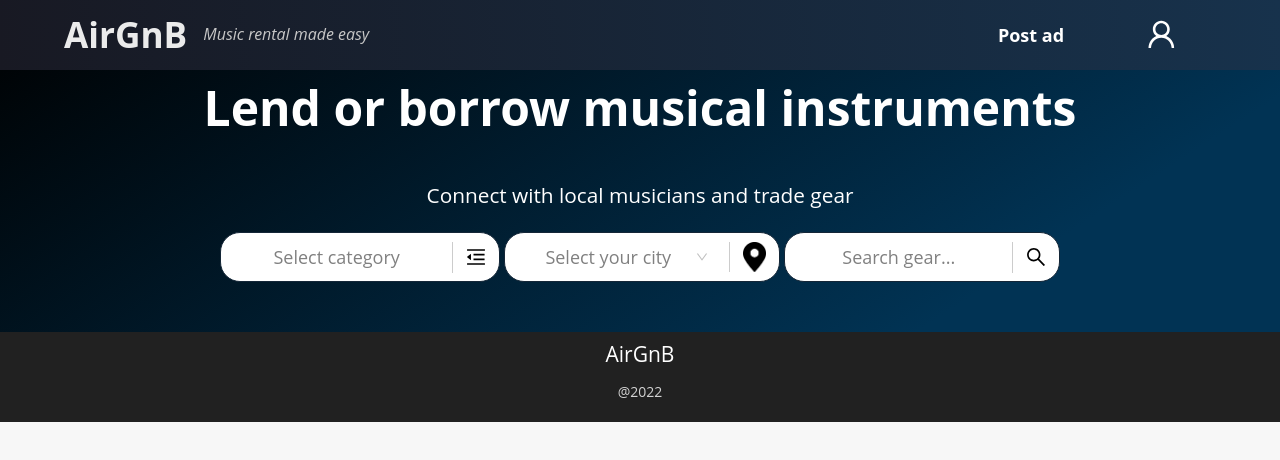
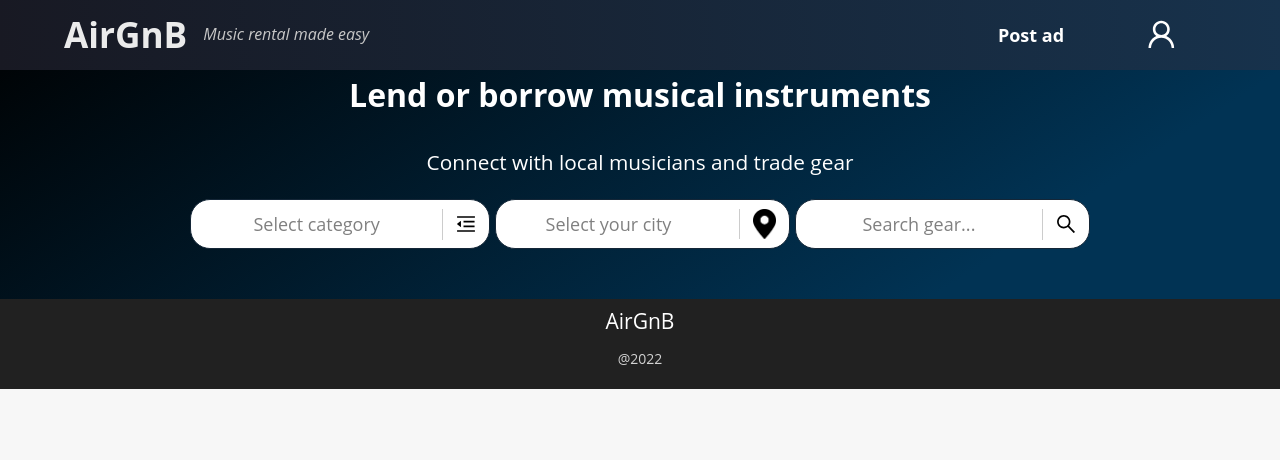
Before and after one commit to leo-dao/AirGnB, a React (Create React App) app in the folder client/: page / in a window 1280 px wide. Shown: the top 460 px of the page. Built offline with nearby package versions, Linux system fonts and the light colour scheme; no server answers.

Commit message:
Cleaned up homepage

```diff
--- a/client/src/components/Atoms/FilterInput/index.tsx
+++ b/client/src/components/Atoms/FilterInput/index.tsx
@@ -4,25 +4,24 @@ import styled from "styled-components";
 const FilterContainer = styled.div.attrs((props: FilterInputProps) => props)`
     border-radius: 20px;
     background-color: white;
-    border: 0.1px solid #142637;
+    border: 1px solid #142637;
     display: flex;
     align-items: center;
     text-align: center;
     cursor: ${props => props.disabled ? "not-allowed" : "pointer"};
-    width: 20em;
+    width: 300px;
     height: 50px;
     transition: all 0.2s ease-in-out;
     &:hover {
-        //border-color:  #1eb5f0;
-        border: 1px solid #1eb5f0;
+        border-color: #1eb5f0;
     }
     .ant-select-selection-placeholder {
         color: grey;
     }
 
-    @media (max-width: 900px) {
-        width: 100%;
-    }
+    /* @media (max-width: 900px) {
+        width: 200px
+    } */
 `;
 
 const StyledContent = styled.div`
--- a/client/src/components/Atoms/Input/index.tsx
+++ b/client/src/components/Atoms/Input/index.tsx
@@ -28,7 +28,6 @@ const StyledInput = styled.input`
             position: relative;
             left: 10px;
         }
-
     &:hover{
         transition: all 0.3s ease-in-out;
         border-color: #1eb5f0;
--- a/client/src/components/Atoms/Location/index.tsx
+++ b/client/src/components/Atoms/Location/index.tsx
@@ -22,6 +22,9 @@ const Location = (props: Props) => {
             bordered={false}
             options={props.data}
             allowClear={true}
+            clearIcon
+            suffixIcon
+            removeIcon
             placeholder="Select your city"
             filterOption={(inputValue, option) =>
                 option!.value.toUpperCase().indexOf(inputValue.toUpperCase()) !== -1
--- a/client/src/components/Molecules/SearchBox/index.tsx
+++ b/client/src/components/Molecules/SearchBox/index.tsx
@@ -7,10 +7,11 @@ const StyledInput = styled.input`
     border: none;
     outline: none;
     width: 100%;
-    text-align: center;
+    text-align: left;
     background-color: transparent;
     ::placeholder {
         color: grey;
+        text-align: center;
     }
     `;
 
--- a/client/src/components/Organisms/Search/index.tsx
+++ b/client/src/components/Organisms/Search/index.tsx
@@ -14,7 +14,6 @@ const Container = styled.div`
 
     @media (max-width: 900px) {
         flex-direction: column;
-        width: 40%;
     }
 `
 const Search = () => {
--- a/client/src/components/Pages/Home/index.jsx
+++ b/client/src/components/Pages/Home/index.jsx
@@ -28,7 +28,7 @@ const Text = styled.div`
 
 const Title = styled.h1`
     font-weight: bold;
-    font-size: 3rem;
+    font-size: 2rem;
     color: white;
     ;
 `
```
